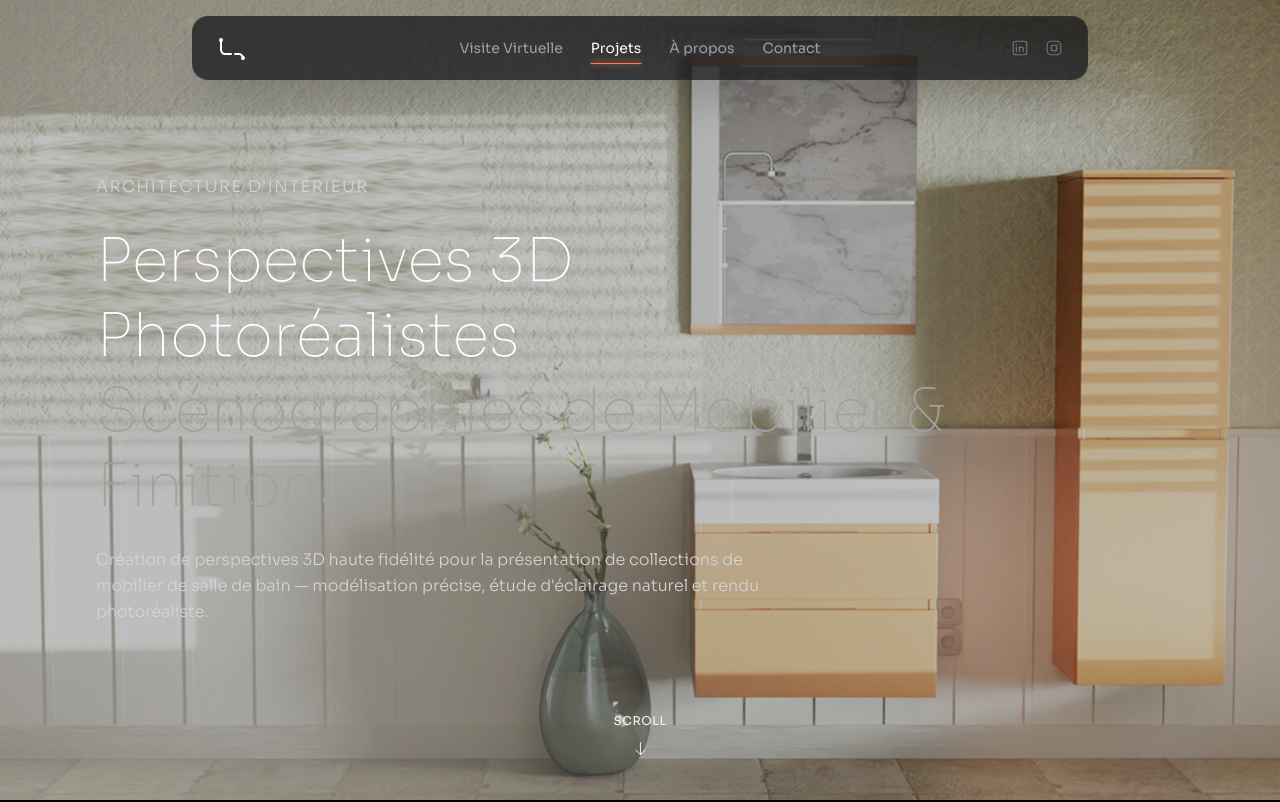
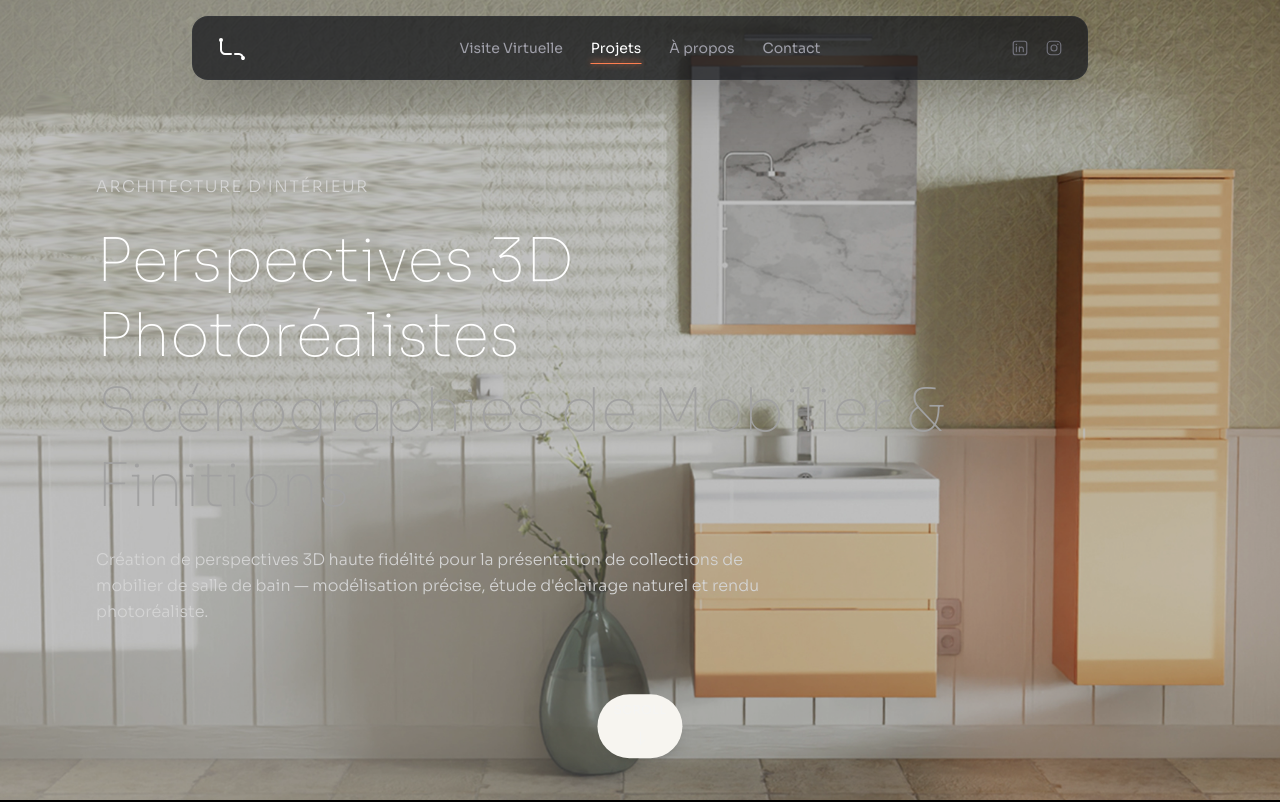
Before and after one commit to Dskemz/portfolio-3d, a Next.js app: page /portfolio/decotec in a window 1280 px wide. Shown: the top 802 px of the page. Built offline with nearby package versions, Linux system fonts and the light colour scheme.

Commit message:
color creme

```diff
--- a/src/components/projects/SalleDeBain/HeroSection.tsx
+++ b/src/components/projects/SalleDeBain/HeroSection.tsx
@@ -80,7 +80,7 @@ export default function HeroSection() {
           mobilier de salle de bain — modélisation précise, étude d&apos;éclairage naturel et rendu photoréaliste.
         </p>
 
-        <div className="absolute bottom-8 left-1/2 transform -translate-x-1/2 flex flex-col items-center gap-2 animate-bounce">
+        <div className="absolute bottom-8 left-1/2 transform -translate-x-1/2 flex flex-col items-center gap-2 animate-bounce bg-[#F7F5F0] px-4 py-2 rounded-full shadow-lg">
           <p className="text-xs text-stone-100 uppercase tracking-wider">
             Scroll
           </p>
```
